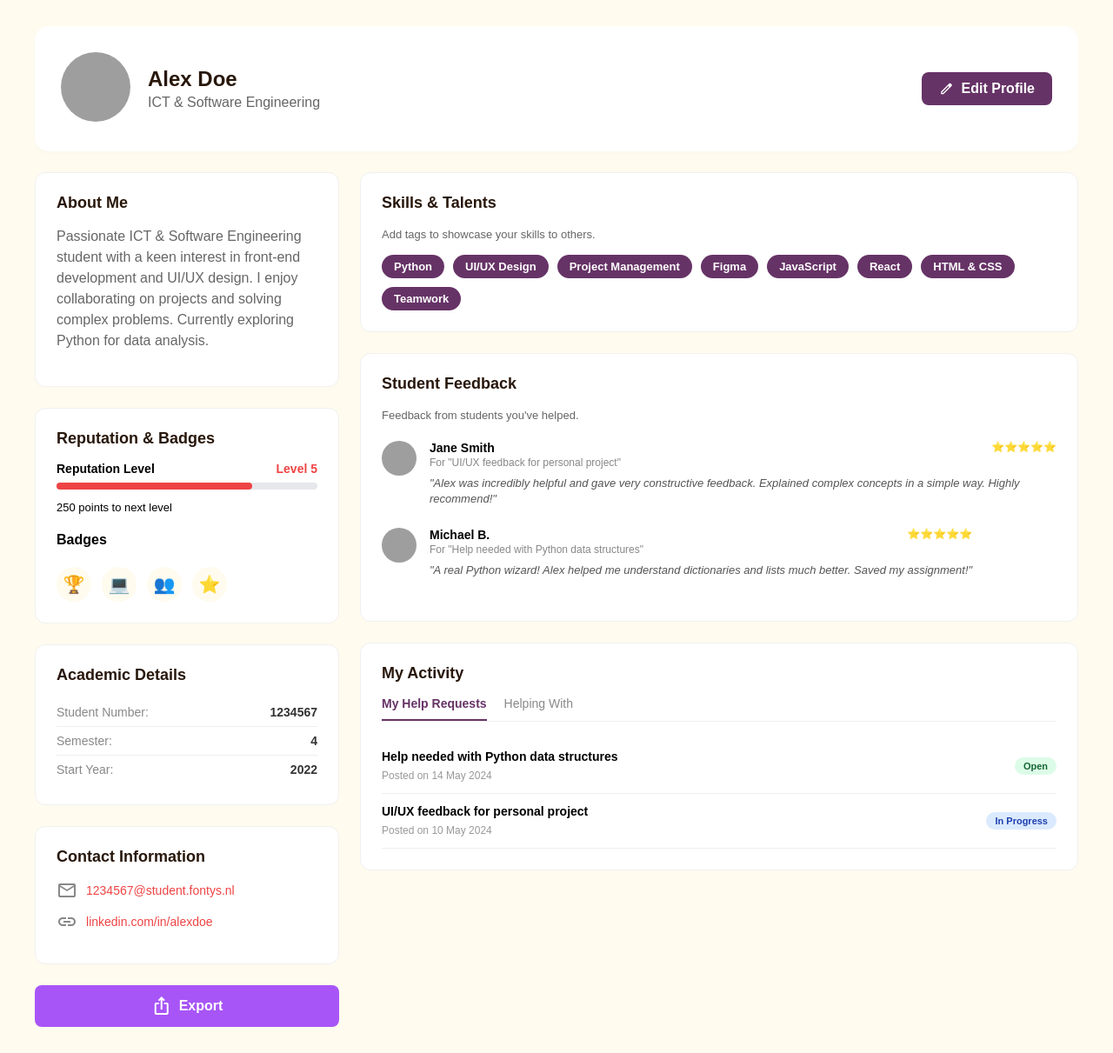
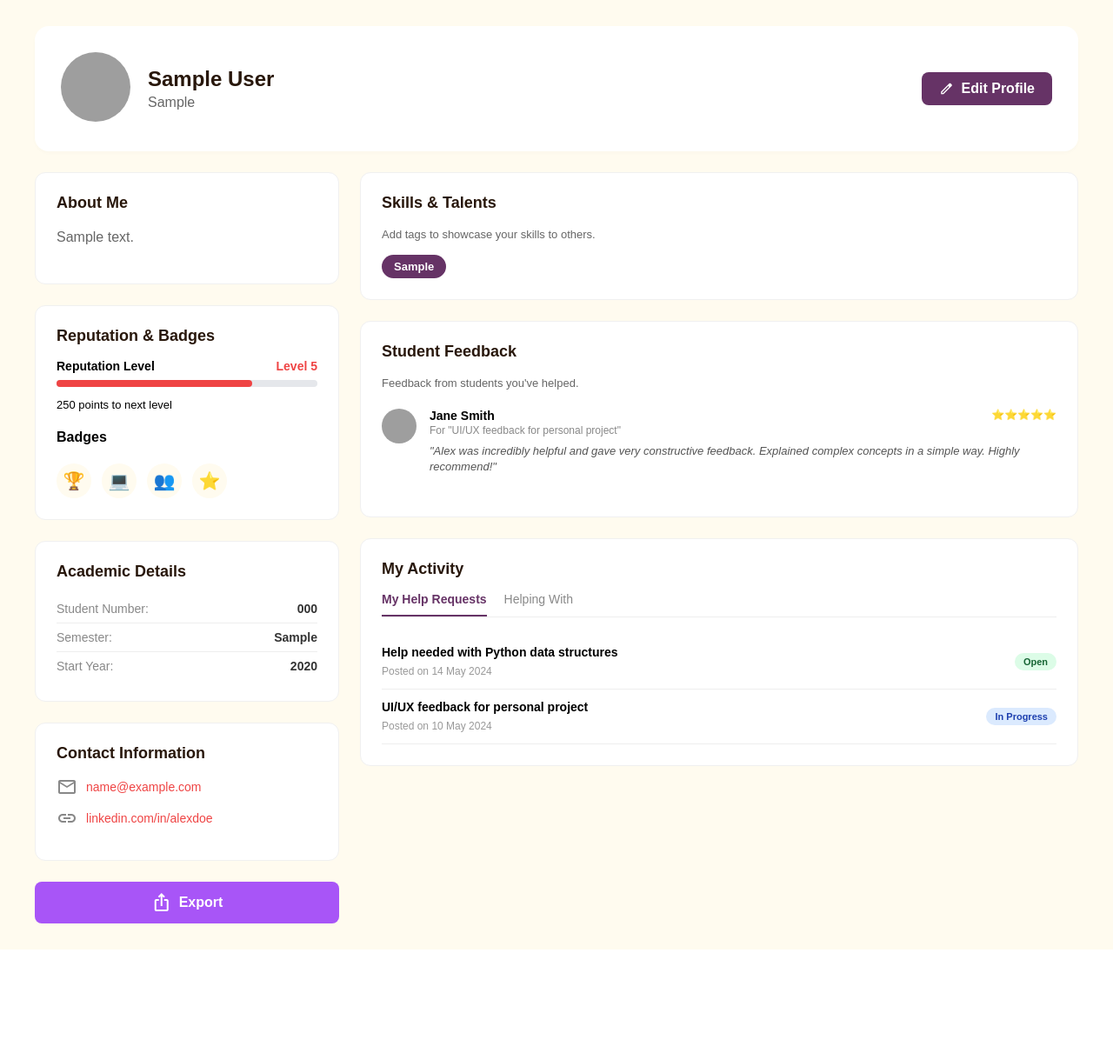
Before and after one commit to kucar37/helphub, a PHP site: page /profile.php in a window 1280 px wide. Shown: the part 72-1283 px from the top of the page at 87% size. After the commit the page ends 1164 px from the top, so only its background shows below. Run offline with PHP 8.4, Linux system fonts and the light colour scheme; tables that the repository leaves empty or names only in its code hold one stand-in row (values such as "Sample post"); grey boxes are pictures that could not be loaded.

Commit message:
db connection + fetch data (profile page content)

```diff
--- a/assets/css/style.css
+++ b/assets/css/style.css
@@ -393,10 +429,22 @@ header, nav, a {
   font-size: 14px;
   font-weight: bold;
 }
-.stars { color: #F59E0B; font-size: 12px; }
-.project-ref { font-size: 12px; color: #888; margin: 2px 0 8px 0; }
-.quote { font-style: italic; color: #555; font-size: 13px; line-height: 1.4; margin: 0; }
-
+.stars {
+  color: #f59e0b;
+  font-size: 12px;
+}
+.project-ref {
+  font-size: 12px;
+  color: #888;
+  margin: 2px 0 8px 0;
+}
+.quote {
+  font-style: italic;
+  color: #555;
+  font-size: 13px;
+  line-height: 1.4;
+  margin: 0;
+}
 
 .tab-menu {
   border-bottom: 1px solid #eee;
@@ -422,14 +470,41 @@ header, nav, a {
   padding: 12px 0;
   border-bottom: 1px solid #eee;
 }
-.activity-main h4 { margin: 0 0 4px 0; font-size: 14px; }
-.activity-main .date { font-size: 12px; color: #999; }
+.activity-main h4 {
+  margin: 0 0 4px 0;
+  font-size: 14px;
+}
+.activity-main .date {
+  font-size: 12px;
+  color: #999;
+}
 .status-pill {
-    font-size: 11px; padding: 4px 10px; border-radius: 12px; font-weight: bold;
+  font-size: 11px;
+  padding: 4px 10px;
+  border-radius: 12px;
+  font-weight: bold;
 }
-.status-open { background: #dcfce7; color: #166534; }
-.status-progress { background: #dbeafe; color: #1e40af; }
+.status-open {
+  background: #dcfce7;
+  color: #166534;
+}
+.status-progress {
+  background: #dbeafe;
+  color: #1e40af;
+}
 
+
+.bio-text {
+  word-break: break-word;
+  color: #666;
+  line-height: 1.6;
+}
+
+.no-skills {
+  font-style: italic;
+  color: #999;
+  font-size: 13px;
+}
 
 /* mobile phones */
 @media (max-width: 768px) {
--- /dev/null
+++ b/includes/db.php
@@ -0,0 +1,14 @@
+<?php
+$host = 'localhost';
+$dbname = 'helphub';
+$username = 'root';
+$password = '';
+
+try {
+
+    $pdo = new PDO("mysql:host=$host;dbname=$dbname", $username, $password);
+    $pdo->setAttribute(PDO::ATTR_ERRMODE, PDO::ERRMODE_EXCEPTION);
+
+} catch (PDOException $e) {
+    die("Database Connection Failed: " . $e->getMessage());
+}
--- a/profile.php
+++ b/profile.php
@@ -1,15 +1,31 @@
-<?php include 'includes/header.php'; ?>
+<?php
+include 'includes/db.php';
+include 'includes/header.php';
+
+$user_id = $_GET['id'] ?? 1;
+
+// prepare statement
+$stmt = $pdo->prepare("SELECT * FROM users WHERE id = :id");
+$stmt->execute(['id' => $user_id]);
+$user = $stmt->fetch(PDO::FETCH_ASSOC);
+
+// check if user exists
+if (!$user) {
+    // maybe can redirect to 404.php later
+    die("User not found!");
+}
+?>
 
 <main class="dashboard-container">
 
     <div class="profile-header-card">
         <div class="profile-info">
             <div class="profile-avatar-container">
-                <img src="https://i.pravatar.cc/300?img=11" alt="Alex Doe" class="profile-avatar-lg">
+                <img src="https://i.pravatar.cc/300?img=11" alt="<?= htmlspecialchars($user['full_name']) ?>" class="profile-avatar-lg">
             </div>
             <div class="profile-text">
-                <h1>Alex Doe</h1>
-                <p>ICT & Software Engineering</p>
+                <h1><?= htmlspecialchars($user['full_name']) ?></h1>
+                <p><?= htmlspecialchars($user['study_program']) ?></p>
             </div>
         </div>
         <a href="edit_profile.php" class="btn-purple icon-btn">
@@ -24,7 +40,9 @@
 
             <div class="content-card">
                 <h3>About Me</h3>
-                <p class="text-gray">Passionate ICT & Software Engineering student with a keen interest in front-end development and UI/UX design. I enjoy collaborating on projects and solving complex problems. Currently exploring Python for data analysis.</p>
+                <p class="bio-text">
+                    <?= htmlspecialchars($user['bio'] ?? 'No bio yet.') ?>
+                </p>
             </div>
 
             <div class="content-card">
@@ -51,27 +69,33 @@
                 <h3>Academic Details</h3>
                 <div class="detail-row">
                     <span class="label">Student Number:</span>
-                    <span class="value">1234567</span>
+                    <span class="value"><?= htmlspecialchars($user['student_number']) ?></span>
                 </div>
                 <div class="detail-row">
                     <span class="label">Semester:</span>
-                    <span class="value">4</span>
+                    <span class="value"><?= htmlspecialchars($user['semester']) ?></span>
                 </div>
                 <div class="detail-row">
                     <span class="label">Start Year:</span>
-                    <span class="value">2022</span>
+                    <span class="value"><?= htmlspecialchars($user['start_year']) ?></span>
                 </div>
             </div>
 
             <div class="content-card">
                 <h3>Contact Information</h3>
+
                 <div class="contact-row">
                     <span class="material-symbols-outlined icon-small">mail</span>
-                    <a href="mailto:1234567@student.fontys.nl">1234567@student.fontys.nl</a>
+                    <a href="mailto:<?= htmlspecialchars($user['email']) ?>">
+                        <?= htmlspecialchars($user['email']) ?>
+                    </a>
                 </div>
+
                 <div class="contact-row">
                     <span class="material-symbols-outlined icon-small">link</span>
-                    <a href="#">linkedin.com/in/alexdoe</a>
+                    <a href="<?= htmlspecialchars($user['linkedin_url']) ?>" target="_blank">
+                        linkedin.com/in/alexdoe
+                    </a>
                 </div>
             </div>
 
@@ -87,14 +111,16 @@
                 <h3>Skills & Talents</h3>
                 <p class="text-small text-gray">Add tags to showcase your skills to others.</p>
                 <div class="tags-container">
-                    <span class="skill-tag">Python</span>
-                    <span class="skill-tag">UI/UX Design</span>
-                    <span class="skill-tag">Project Management</span>
-                    <span class="skill-tag">Figma</span>
-                    <span class="skill-tag">JavaScript</span>
-                    <span class="skill-tag">React</span>
-                    <span class="skill-tag">HTML & CSS</span>
-                    <span class="skill-tag">Teamwork</span>
+                    <?php
+                    if (!empty($user['skills'])) {
+                        $skills_array = explode(',', $user['skills']);
+                        foreach ($skills_array as $skill) {
+                            echo '<span class="skill-tag">' . htmlspecialchars(trim($skill)) . '</span>';
+                        }
+                    } else {
+                        echo '<span class="no-skills">No skills listed yet.</span>';
+                    }
+                    ?>
                 </div>
             </div>
 
@@ -111,18 +137,6 @@
                         </div>
                         <p class="project-ref">For "UI/UX feedback for personal project"</p>
                         <p class="quote">"Alex was incredibly helpful and gave very constructive feedback. Explained complex concepts in a simple way. Highly recommend!"</p>
-                    </div>
-                </div>
-
-                <div class="feedback-item">
-                    <img src="https://i.pravatar.cc/150?img=12" class="avatar-small">
-                    <div class="feedback-content">
-                        <div class="feedback-header">
-                            <span class="name">Michael B.</span>
-                            <span class="stars">⭐⭐⭐⭐⭐</span>
-                        </div>
-                        <p class="project-ref">For "Help needed with Python data structures"</p>
-                        <p class="quote">"A real Python wizard! Alex helped me understand dictionaries and lists much better. Saved my assignment!"</p>
                     </div>
                 </div>
             </div>
```
Also changed, not shown: other parts of assets/css/style.css (+67 -31 lines). Lines whose indentation alone changed are shown as unchanged.
